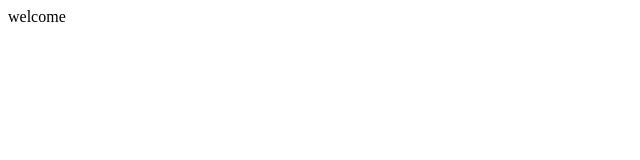
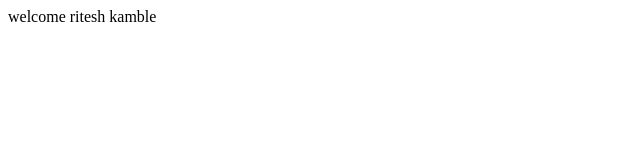
Before and after one commit to RITESHKAMBLE7793/text-fit-vsec, a plain HTML site: page one.html in a window 1280 px wide. Shown: the whole page, without its empty margins (0-640 px from the left). Drawn offline with Linux system fonts and the light colour scheme.

Commit message:
modified by ritesh

```diff
--- a/one.html
+++ b/one.html
@@ -7,5 +7,6 @@
 </head>
 <body>
     welcome
+    ritesh kamble
 </body>
 </html>
```
